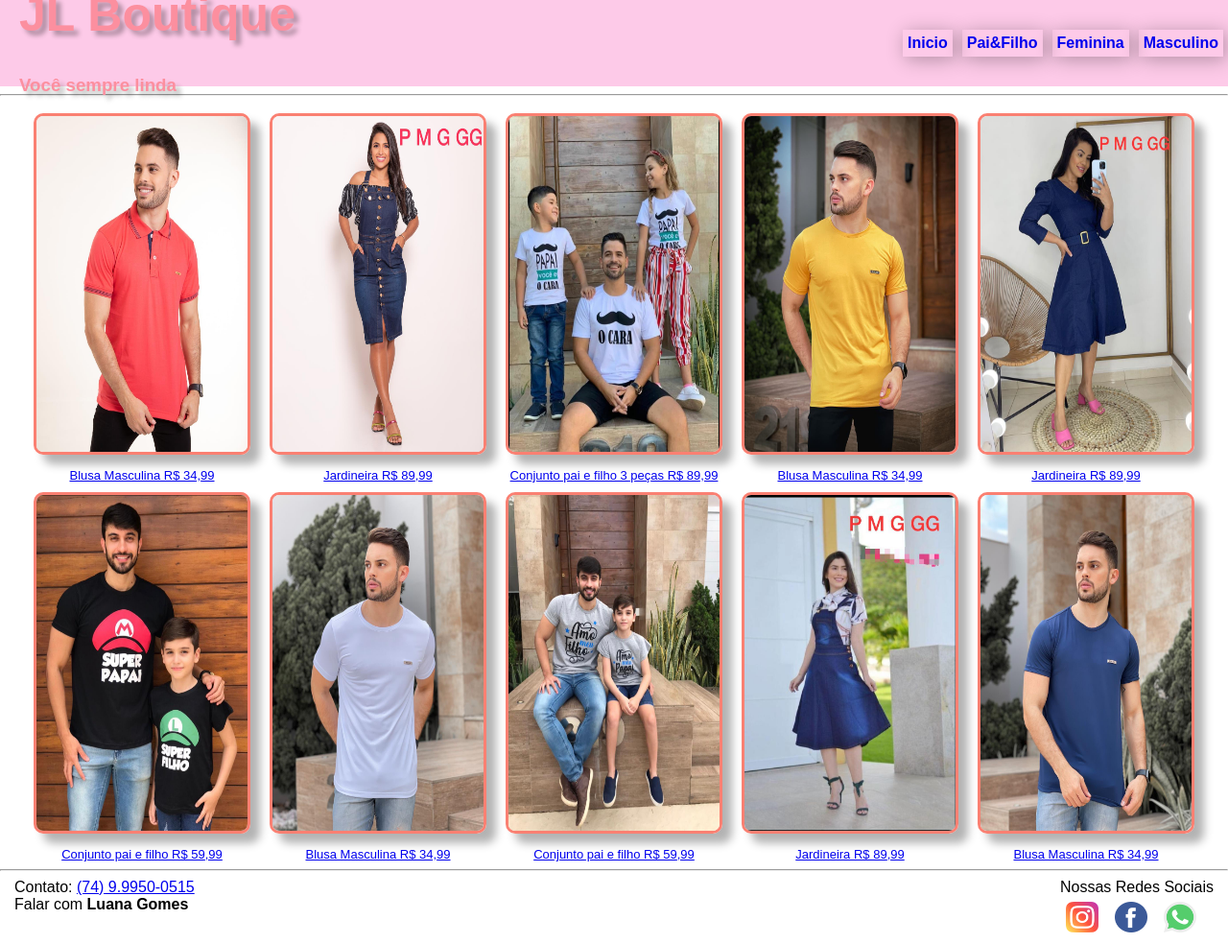
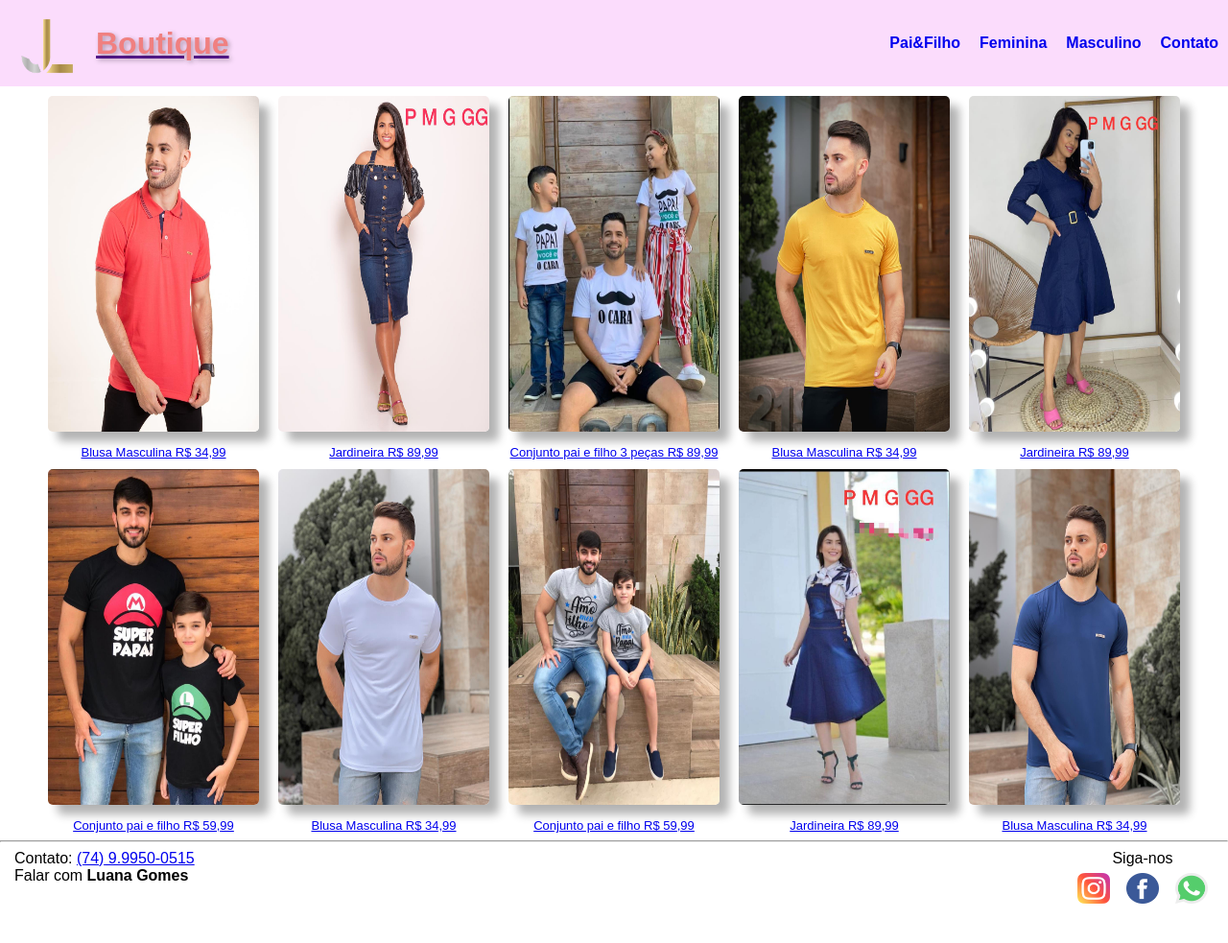
Before and after one commit to tomazjuninho/SiteLuana, a plain HTML site: page index.html in a window 1280 px wide. Shown: the whole page at 96% size. After the commit the page ends 953 px from the top, so only its background shows below. Drawn offline with Linux system fonts and the light colour scheme.

Commit message:
mudei o header

```diff
--- a/index.html
+++ b/index.html
@@ -12,20 +12,18 @@
         <header>
             <div class="header">
                  <div class="logo">
-                     <h1>JL Boutique</h1>
-                     <h3>Você sempre linda</h3>
+                     <img src="./imagens/logo20.png" alt="" style="width: 100px; height: 120px; margin-top: 5px;">
+                     <a href=""><h1>Boutique</h1></a>
                  </div>
                     <nav id="nav">
-
                         <ul id="menu">
-                            <a href="./index.html"><li>Inicio</li></a>
                             <a href="./paiFilho.html"><li>Pai&Filho</li></a>
                             <a href="./feminina.html"><li>Feminina</li></a>
                             <a href="./masculina.html"><li>Masculino</li></a>
+                            <a href="./index.html"><li>Contato</li></a>
                         </ul>
                     </nav>
              </div>
-             <hr>
         </header>
 
         <main>
@@ -93,8 +91,8 @@
                         Contato: <a href="https://wa.me/5574999500515" target="newtab">(74) 9.9950-0515</a><br>
                         Falar com <strong>Luana Gomes</strong>
                     </div>
-                    <div>
-                        Nossas Redes Sociais<br>
+                    <div class="redes">
+                        <div>Siga-nos</div>
                         <a href="https://www.instagram.com/jlboutique_oficial/" target="newtab"><img src="./imagens/instagram.png" alt=""></a>
                         <a href="https://www.facebook.com/jl.gomes.9277" target="newtab"><img src="./imagens/facebook.png" alt=""></a>
                         <a href="https://wa.me/5574999500515" target="newtab"><img src="./imagens/whatsapp.png" alt=""></a>
--- a/style.css
+++ b/style.css
@@ -2,29 +2,26 @@ body {
     margin: 0;
     font-family: sans-serif;
 }
-h1 {
-    margin-top: 15px;
-    font-size: 50px;
-}
-h1, h3 {
-    margin-left: 20px;
-    color: rgb(252, 143, 159);
-    text-shadow: 5px 5px 5px rgba(0, 0, 0, 0.3);
-    font-weight: bold;
-
+.logo {
+   display: flex;
+   align-items: center;
 }
 .header {
     display: flex;
     height: 90px;
     justify-content: space-between;
     align-items: center;
-    background: rgba(250, 123, 197, 0.4);
+    background: rgba(245, 168, 248, 0.4);
 
 }
-div img  {
-    width: 380px;
-    height: 280px;
-    margin-top: 100px;
+ h1 {
+    text-shadow: 2px 2px 5px rgba(0, 0, 0, 0.3);
+    color: lightcoral;
+
+}
+div a img {
+
+    text-shadow: 2px 2px 2px rgba(0, 0, 0, 0.3);
 }
 ul {
     display: flex;
@@ -36,7 +33,6 @@ nav a {
     text-decoration: none;
     list-style: none;
     font-weight: bold;
-    box-shadow: 3px 3px 20px rgba(0, 0, 0, 0.3);
 
 }
 nav a:after {
@@ -62,13 +58,12 @@ main section article img {
     margin: 10px;
     width: 220px;
     height: 350px;
-    border-radius: 10px;
+    border-radius: 5px;
     box-shadow: 10px 10px 10px rgba(0, 0, 0, 0.3);
-    border: 3px solid salmon;
+
 }
 main section article img:hover {
     transition: .5s;
-    border: 3px solid rgb(253, 3, 3);
     box-shadow: 20px 20px 10px rgba(0, 0, 0, 0.3);
 
 }
@@ -88,6 +83,7 @@ main section {
     justify-content: space-between;
 }
 footer div img {
+    align-items: center;
     margin: .4rem;
     height: 2rem;
     width: 2.1rem;
@@ -95,7 +91,10 @@ footer div img {
 footer div img:hover {
     transform: rotatey(360deg);
     transition: 1s;
-
+}
+.redes {
+    display: block;
+    text-align: center;
 }
 
 @media (max-width: 600px) {
```
Also changed, not shown: imagens/logo20.png (added).
